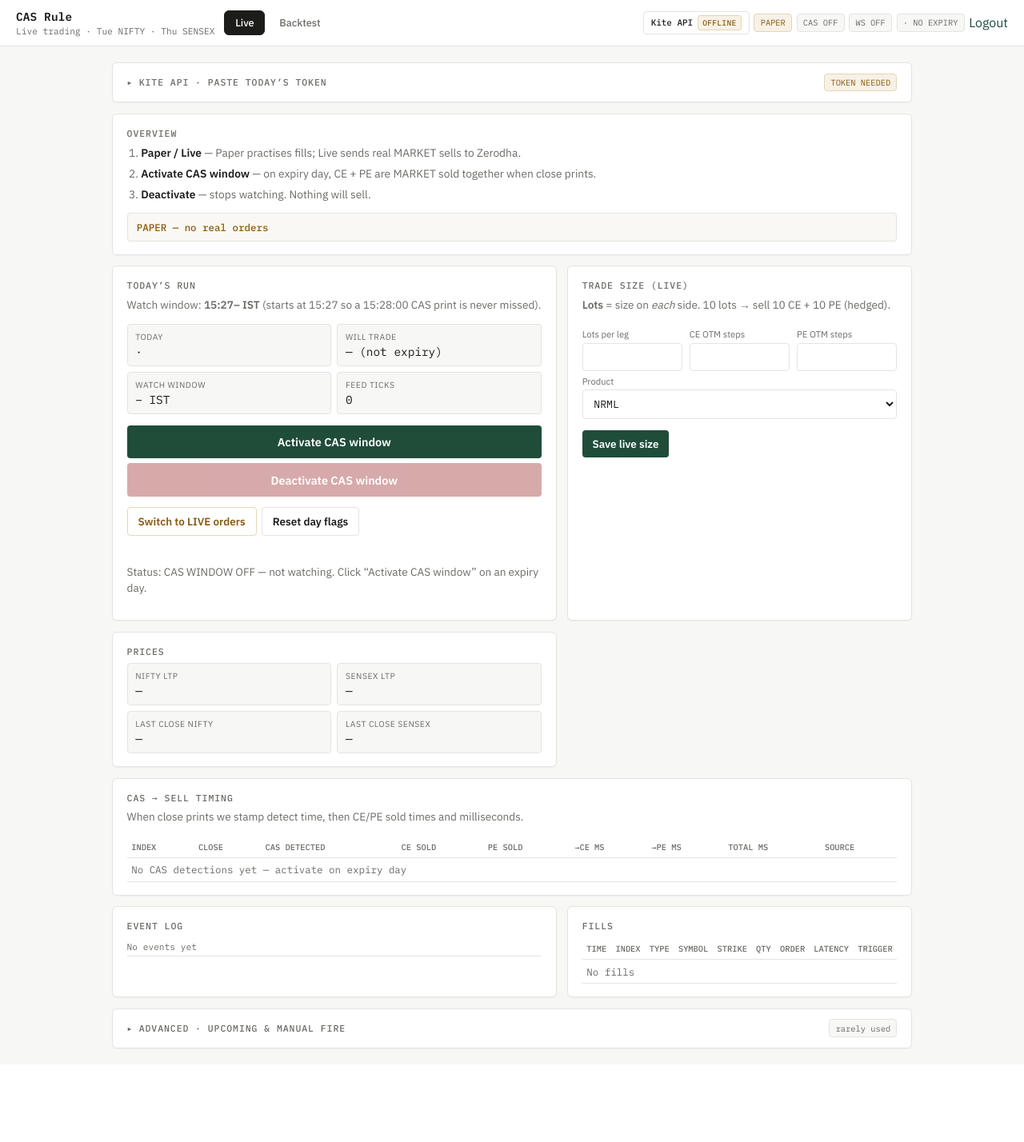
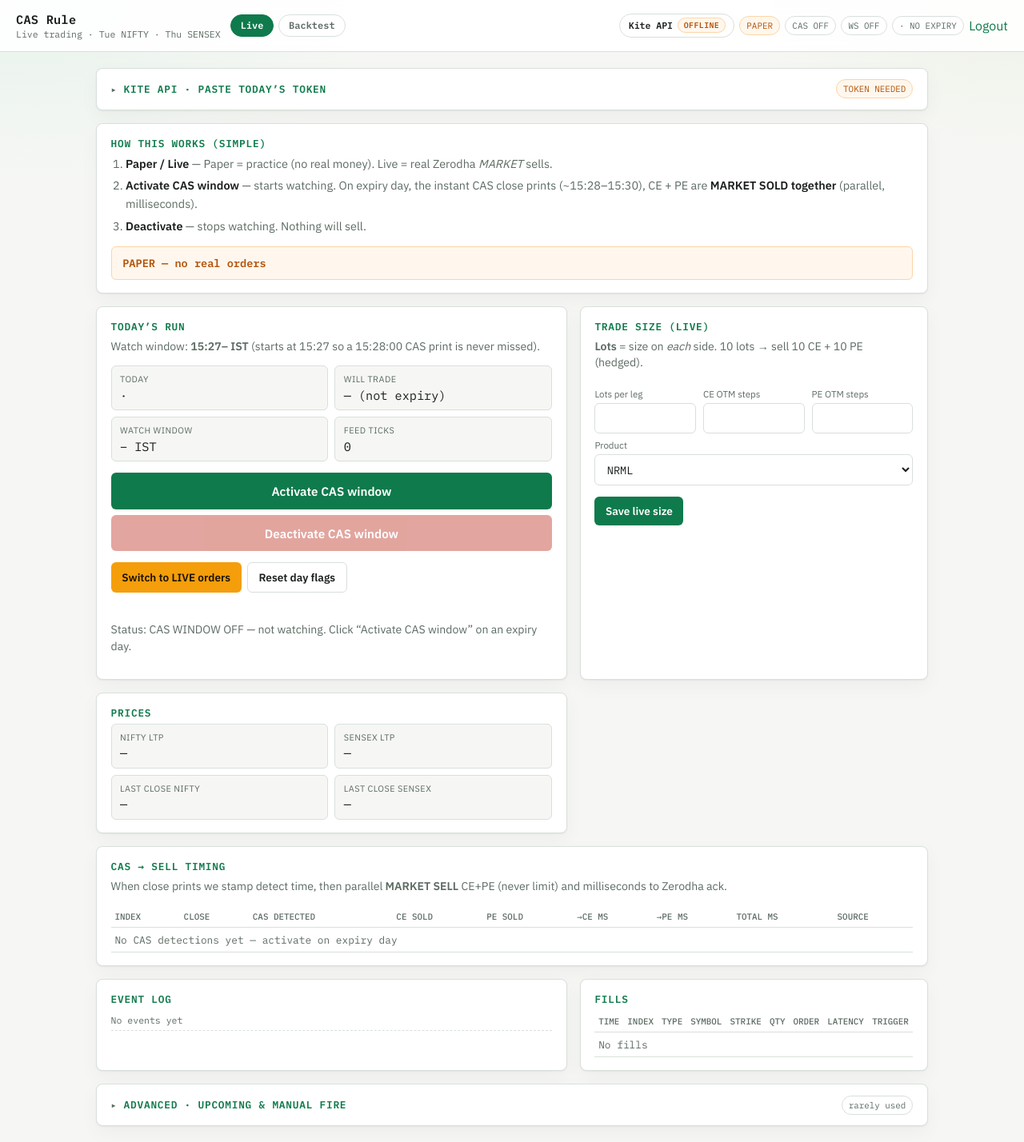
Before and after one commit to adeotale27/Backtesting-and-algo, a Flask app: template cas_rule_expiry_automation/templates/live.html in a window 1280 px wide. Shown: the whole page at 80% size. Before the commit the page ends 1312 px from the top, so only its background shows below. Run offline with Flask 3, Linux system fonts and the light colour scheme; the template is opened without the code that fills it, so the values that code supplies are empty; parts of the project's set-up code (start-up, migrations or seed data) failed here and were passed over.

Commit message:
Restore brighter UI; harden MARKET sells and cut fire-path latency
Bring back the previous green-gradient UI. Confirm CE+PE fire only as
Zerodha MARKET orders (price=0, never LIMIT). Stop persisting WS heartbeats
to disk, tighten the engine loop, and cheapen tick publish so detect→sell
is not blocked by status IO.

Co-authored-by: adeotale27 <adeotale27@users.noreply.github.com>

```diff
--- a/cas_rule_expiry_automation/static/style.css
+++ b/cas_rule_expiry_automation/static/style.css
@@ -1,18 +1,18 @@
 :root {
-  --bg: #f7f7f5;
+  --bg: #f6f7f4;
   --bg-elev: #ffffff;
-  --ink: #1c1c1a;
-  --muted: #6b6b66;
-  --line: #e4e4df;
-  --accent: #1f4d3a;
-  --accent-soft: #eef4f0;
-  --warn: #8a5a12;
-  --danger: #9b2c2c;
-  --ok: #1f4d3a;
-  --shadow: 0 1px 2px rgba(28, 28, 26, 0.04);
+  --ink: #1a1f1c;
+  --muted: #5c6b62;
+  --line: #d8e0da;
+  --accent: #0f7a4c;
+  --accent-soft: #e6f5ee;
+  --warn: #b45309;
+  --danger: #c0392b;
+  --ok: #0f7a4c;
+  --shadow: 0 1px 2px rgba(26, 31, 28, 0.06), 0 8px 24px rgba(26, 31, 28, 0.04);
   --mono: "IBM Plex Mono", ui-monospace, monospace;
   --sans: "IBM Plex Sans", system-ui, sans-serif;
-  --radius: 6px;
+  --radius: 8px;
 }
 
 * { box-sizing: border-box; }
@@ -20,9 +20,11 @@ html, body { margin: 0; padding: 0; }
 body {
   font-family: var(--sans);
   color: var(--ink);
-  background: var(--bg);
+  background:
+    radial-gradient(900px 420px at 0% 0%, #e8f3ec 0%, transparent 55%),
+    radial-gradient(700px 380px at 100% 0%, #eef2e8 0%, transparent 50%),
+    var(--bg);
   min-height: 100vh;
-  -webkit-font-smoothing: antialiased;
 }
 
 a { color: var(--accent); text-decoration: none; }
@@ -30,41 +32,42 @@ a:hover { text-decoration: underline; }
 
 .top {
   display: flex; align-items: center; justify-content: space-between; gap: 0.75rem;
-  padding: 0.7rem 1.25rem;
-  background: var(--bg-elev);
+  padding: 0.85rem 1.25rem;
+  background: rgba(255,255,255,0.9);
   border-bottom: 1px solid var(--line);
+  backdrop-filter: blur(8px);
   position: sticky; top: 0; z-index: 10;
 }
 .brand {
-  font-family: var(--mono); font-weight: 600; letter-spacing: 0.01em;
-  font-size: 0.9rem;
+  font-family: var(--mono); font-weight: 600; letter-spacing: 0.02em;
+  font-size: 0.95rem;
 }
 .brand small {
   display: block; font-weight: 400; color: var(--muted);
-  font-size: 0.7rem; letter-spacing: 0; margin-top: 0.1rem;
+  font-size: 0.72rem; letter-spacing: 0; margin-top: 0.1rem;
 }
-.nav { display: flex; gap: 0.25rem; }
+.nav { display: flex; gap: 0.35rem; }
 .nav-link {
-  font-family: var(--sans); font-size: 0.8rem; font-weight: 500;
-  padding: 0.35rem 0.8rem; border-radius: var(--radius);
-  border: 1px solid transparent; color: var(--muted); background: transparent;
+  font-family: var(--mono); font-size: 0.75rem; font-weight: 600;
+  padding: 0.35rem 0.75rem; border-radius: 999px;
+  border: 1px solid var(--line); color: var(--muted); background: #fff;
   text-decoration: none;
 }
-.nav-link:hover { text-decoration: none; color: var(--ink); background: #efefeb; }
-.nav-link.on { background: var(--ink); color: #fff; border-color: var(--ink); }
-.badges { display: flex; gap: 0.35rem; align-items: center; flex-wrap: wrap; margin-left: auto; }
+.nav-link:hover { text-decoration: none; border-color: var(--accent); color: var(--accent); }
+.nav-link.on { background: var(--accent); color: #fff; border-color: var(--accent); }
+.badges { display: flex; gap: 0.4rem; align-items: center; flex-wrap: wrap; margin-left: auto; }
 .badge {
-  font-family: var(--mono); font-size: 0.65rem; padding: 0.2rem 0.45rem;
-  border: 1px solid var(--line); border-radius: 4px; background: var(--bg);
+  font-family: var(--mono); font-size: 0.68rem; padding: 0.25rem 0.5rem;
+  border: 1px solid var(--line); border-radius: 999px; background: var(--bg-elev);
   color: var(--muted);
 }
-.badge.on { background: var(--accent-soft); color: var(--ok); border-color: #c5d9ce; }
-.badge.live { background: #f8ecec; color: var(--danger); border-color: #e8c8c8; }
-.badge.warn { background: #f7f1e6; color: var(--warn); border-color: #e6d5b3; }
+.badge.on { background: var(--accent-soft); color: var(--ok); border-color: #b7e0cb; }
+.badge.live { background: #fdecea; color: var(--danger); border-color: #f5c6c2; }
+.badge.warn { background: #fff7ed; color: var(--warn); border-color: #fbd5a8; }
 
 .wrap {
-  max-width: 1040px; margin: 0 auto; padding: 1.25rem;
-  display: grid; gap: 0.85rem;
+  max-width: 1080px; margin: 0 auto; padding: 1.25rem;
+  display: grid; gap: 1rem;
   grid-template-columns: 1.15fr 0.85fr;
 }
 @media (max-width: 860px) { .wrap { grid-template-columns: 1fr; } }
@@ -76,18 +79,18 @@ a:hover { text-decoration: underline; }
 }
 .card.wide { grid-column: 1 / -1; }
 .card h2 {
-  margin: 0 0 0.45rem; font-size: 0.72rem; text-transform: uppercase;
-  letter-spacing: 0.08em; color: var(--muted); font-family: var(--mono); font-weight: 500;
+  margin: 0 0 0.35rem; font-size: 0.8rem; text-transform: uppercase;
+  letter-spacing: 0.06em; color: var(--accent); font-family: var(--mono);
 }
-.hint { margin: 0 0 0.85rem; color: var(--muted); font-size: 0.85rem; line-height: 1.45; }
+.hint { margin: 0 0 0.9rem; color: var(--muted); font-size: 0.88rem; line-height: 1.45; }
 
-label { display: block; font-size: 0.7rem; color: var(--muted); margin: 0.4rem 0 0.2rem; }
+label { display: block; font-size: 0.72rem; color: var(--muted); margin: 0.45rem 0 0.25rem; }
 input, select {
-  width: 100%; padding: 0.5rem 0.6rem; border: 1px solid var(--line);
-  border-radius: 4px; background: #fff; color: var(--ink);
-  font-family: var(--mono); font-size: 0.82rem;
+  width: 100%; padding: 0.55rem 0.65rem; border: 1px solid var(--line);
+  border-radius: 6px; background: #fff; color: var(--ink);
+  font-family: var(--mono); font-size: 0.85rem;
 }
-input:focus, select:focus { outline: 1px solid var(--accent); border-color: var(--accent); }
+input:focus, select:focus { outline: 2px solid #b7e0cb; border-color: var(--accent); }
 
 .row { display: grid; gap: 0.55rem; grid-template-columns: 1fr 1fr; }
 .row-3 { display: grid; gap: 0.55rem; grid-template-columns: repeat(3, 1fr); }
@@ -96,165 +99,172 @@ input:focus, select:focus { outline: 1px solid var(--accent); border-color: var(
   .row, .row-3, .row-4 { grid-template-columns: 1fr 1fr; }
 }
 
-.actions { display: flex; flex-wrap: wrap; gap: 0.4rem; margin-top: 0.85rem; }
+.actions { display: flex; flex-wrap: wrap; gap: 0.45rem; margin-top: 0.85rem; }
 .actions.stack { flex-direction: column; align-items: stretch; }
 .actions.stack button { width: 100%; }
 button {
-  border: 0; cursor: pointer; border-radius: 4px; padding: 0.5rem 0.8rem;
-  font-weight: 550; font-family: var(--sans); font-size: 0.84rem;
+  border: 0; cursor: pointer; border-radius: 6px; padding: 0.55rem 0.85rem;
+  font-weight: 600; font-family: var(--sans); font-size: 0.85rem;
 }
-.btn-lg { padding: 0.7rem 1rem; font-size: 0.9rem; }
+.btn-lg { padding: 0.8rem 1rem; font-size: 0.95rem; }
 .btn-primary { background: var(--accent); color: #fff; }
-.btn-primary:hover:not(:disabled) { background: #183d2e; }
+.btn-primary:hover:not(:disabled) { filter: brightness(1.05); }
 .btn-danger { background: var(--danger); color: #fff; }
 .btn-ghost { background: #fff; color: var(--ink); border: 1px solid var(--line); }
-.btn-warn { background: #fff; color: var(--warn); border: 1px solid #e6d5b3; }
+.btn-warn { background: #f59e0b; color: #1a1200; }
 .btn-primary:disabled,
 .btn-danger:disabled,
 .btn-ghost:disabled,
 .btn-warn:disabled {
-  opacity: 0.4;
+  opacity: 0.45;
   cursor: not-allowed;
+  filter: none;
 }
 
 .steps {
-  margin: 0 0 0.75rem; padding-left: 1.1rem; color: var(--muted);
-  font-size: 0.86rem; line-height: 1.55;
+  margin: 0 0 0.85rem; padding-left: 1.15rem; color: var(--muted);
+  font-size: 0.9rem; line-height: 1.55;
 }
-.steps li { margin-bottom: 0.3rem; }
-.steps strong { color: var(--ink); font-weight: 600; }
+.steps li { margin-bottom: 0.35rem; }
+.steps strong { color: var(--ink); }
 .mode-banner {
-  font-family: var(--mono); font-weight: 500; font-size: 0.78rem;
-  padding: 0.55rem 0.7rem; border-radius: 4px; border: 1px solid var(--line);
+  font-family: var(--mono); font-weight: 600; font-size: 0.85rem;
+  padding: 0.7rem 0.85rem; border-radius: 6px; border: 1px solid var(--line);
 }
-.mode-banner.paper { background: #faf8f4; color: var(--warn); }
-.mode-banner.live { background: #faf5f5; color: var(--danger); }
+.mode-banner.paper { background: #fff7ed; color: var(--warn); border-color: #fbd5a8; }
+.mode-banner.live { background: #fdecea; color: var(--danger); border-color: #f5c6c2; }
 
-.kv { display: grid; grid-template-columns: 1fr 1fr; gap: 0.45rem; }
+.kv { display: grid; grid-template-columns: 1fr 1fr; gap: 0.5rem; }
 .kv > div {
-  background: var(--bg); border: 1px solid var(--line); border-radius: 4px; padding: 0.5rem 0.6rem;
+  background: var(--bg); border: 1px solid var(--line); border-radius: 6px; padding: 0.55rem 0.65rem;
 }
-.kv .k { font-size: 0.65rem; color: var(--muted); text-transform: uppercase; letter-spacing: 0.05em; }
-.kv .v { font-family: var(--mono); font-size: 0.9rem; margin-top: 0.12rem; }
+.kv .k { font-size: 0.68rem; color: var(--muted); text-transform: uppercase; letter-spacing: 0.04em; }
+.kv .v { font-family: var(--mono); font-size: 0.95rem; margin-top: 0.15rem; }
 
-table { width: 100%; border-collapse: collapse; font-size: 0.78rem; }
+table { width: 100%; border-collapse: collapse; font-size: 0.8rem; }
 th, td {
-  text-align: left; padding: 0.4rem 0.35rem; border-bottom: 1px solid var(--line);
+  text-align: left; padding: 0.4rem 0.3rem; border-bottom: 1px solid var(--line);
   font-family: var(--mono);
 }
-th { color: var(--muted); font-size: 0.65rem; text-transform: uppercase; font-weight: 500; }
+th { color: var(--muted); font-size: 0.68rem; text-transform: uppercase; font-weight: 500; }
 
-.timeline { max-height: 220px; overflow: auto; font-family: var(--mono); font-size: 0.7rem; }
-.timeline div { padding: 0.28rem 0; border-bottom: 1px solid var(--line); color: var(--muted); }
+.timeline { max-height: 220px; overflow: auto; font-family: var(--mono); font-size: 0.72rem; }
+.timeline div { padding: 0.28rem 0; border-bottom: 1px dashed var(--line); color: var(--muted); }
 .timeline .kind { color: var(--accent); font-weight: 600; }
 
-#msg { min-height: 1.1rem; margin-top: 0.55rem; font-family: var(--mono); font-size: 0.78rem; color: var(--muted); }
+#msg { min-height: 1.1rem; margin-top: 0.6rem; font-family: var(--mono); font-size: 0.8rem; color: var(--muted); }
 #msg.ok { color: var(--ok); }
 #msg.err { color: var(--danger); }
 
-.kpis { display: grid; grid-template-columns: repeat(4, 1fr); gap: 0.45rem; margin: 0.65rem 0; }
+.kpis { display: grid; grid-template-columns: repeat(4, 1fr); gap: 0.5rem; margin: 0.75rem 0; }
 @media (max-width: 860px) { .kpis { grid-template-columns: 1fr 1fr; } }
-.kpi { background: var(--bg); border: 1px solid var(--line); border-radius: 4px; padding: 0.5rem 0.55rem; }
-.kpi .k { font-size: 0.62rem; color: var(--muted); text-transform: uppercase; letter-spacing: 0.04em; }
-.kpi .v { font-family: var(--mono); font-size: 0.95rem; margin-top: 0.12rem; }
+.kpi { background: var(--bg); border: 1px solid var(--line); border-radius: 6px; padding: 0.55rem; }
+.kpi .k { font-size: 0.65rem; color: var(--muted); text-transform: uppercase; }
+.kpi .v { font-family: var(--mono); font-size: 1rem; margin-top: 0.15rem; }
 
 .login-wrap {
   min-height: 100vh; display: grid; place-items: center; padding: 1rem;
-  background: var(--bg);
 }
-.login-card { width: min(380px, 94vw); }
+.login-card { width: min(400px, 94vw); }
 .login-card h1 {
-  margin: 0 0 0.2rem; font-family: var(--mono); font-size: 1.05rem; color: var(--ink); font-weight: 600;
+  margin: 0 0 0.25rem; font-family: var(--mono); font-size: 1.15rem; color: var(--accent);
 }
 .chip {
-  display: inline-block; padding: 0.12rem 0.4rem; border-radius: 4px;
-  background: var(--accent-soft); color: var(--accent); font-size: 0.7rem;
-  font-family: var(--mono); margin: 0 0.2rem 0.2rem 0;
+  display: inline-block; padding: 0.15rem 0.45rem; border-radius: 999px;
+  background: var(--accent-soft); color: var(--accent); font-size: 0.72rem;
+  font-family: var(--mono); margin-right: 0.25rem;
 }
 
+/* Top Kite API control */
 .kite-btn {
-  display: inline-flex; align-items: center; gap: 0.35rem;
-  font-family: var(--mono); font-size: 0.68rem; font-weight: 500;
-  padding: 0.25rem 0.55rem; border-radius: 4px; cursor: pointer;
+  display: inline-flex; align-items: center; gap: 0.4rem;
+  font-family: var(--mono); font-size: 0.72rem; font-weight: 600;
+  padding: 0.3rem 0.65rem; border-radius: 999px; cursor: pointer;
   border: 1px solid var(--line); background: var(--bg-elev); color: var(--ink);
 }
-.kite-btn:hover { border-color: var(--muted); }
+.kite-btn:hover { border-color: var(--accent); background: var(--accent-soft); }
 .kite-btn.open { border-color: var(--accent); background: var(--accent-soft); }
 .kite-btn .kite-mode {
-  font-size: 0.6rem; padding: 0.1rem 0.35rem; border-radius: 3px;
-  border: 1px solid transparent; letter-spacing: 0.03em;
+  font-size: 0.62rem; padding: 0.12rem 0.4rem; border-radius: 999px;
+  border: 1px solid transparent; letter-spacing: 0.04em;
 }
 .kite-btn .kite-mode.live {
-  background: #f8ecec; color: var(--danger); border-color: #e8c8c8;
+  background: #fdecea; color: var(--danger); border-color: #f5c6c2;
 }
 .kite-btn .kite-mode.offline {
-  background: #f7f1e6; color: var(--warn); border-color: #e6d5b3;
+  background: #fff7ed; color: var(--warn); border-color: #fbd5a8;
 }
 
+/* Collapsible sections */
 .card.collapse { padding: 0; overflow: hidden; }
 .card.collapse > .collapse-head {
   display: flex; align-items: center; justify-content: space-between; gap: 0.75rem;
-  width: 100%; padding: 0.8rem 1.1rem; margin: 0; border: 0; background: transparent;
+  width: 100%; padding: 0.85rem 1.1rem; margin: 0; border: 0; background: transparent;
   cursor: pointer; text-align: left; font: inherit; color: inherit; border-radius: 0;
 }
 .card.collapse > .collapse-head:hover { background: var(--bg); }
 .card.collapse > .collapse-head h2 {
-  margin: 0; display: flex; align-items: center; gap: 0.45rem;
+  margin: 0; display: flex; align-items: center; gap: 0.5rem;
 }
 .card.collapse > .collapse-head .chev {
-  font-family: var(--mono); color: var(--muted); font-size: 0.72rem;
-  transition: transform 0.12s ease;
+  font-family: var(--mono); color: var(--muted); font-size: 0.75rem;
+  transition: transform 0.15s ease;
 }
 .card.collapse.open > .collapse-head .chev { transform: rotate(90deg); }
 .card.collapse > .collapse-body {
   display: none; padding: 0 1.1rem 1rem; border-top: 1px solid var(--line);
 }
-.card.collapse.open > .collapse-body { display: block; padding-top: 0.8rem; }
+.card.collapse.open > .collapse-body { display: block; padding-top: 0.85rem; }
 
 .adv-toggle {
-  margin-top: 0.7rem; background: transparent; border: 0; padding: 0;
-  color: var(--muted); font-family: var(--mono); font-size: 0.7rem;
+  margin-top: 0.75rem; background: transparent; border: 0; padding: 0;
+  color: var(--muted); font-family: var(--mono); font-size: 0.72rem;
   cursor: pointer; text-decoration: underline; text-underline-offset: 2px;
 }
 .adv-toggle:hover { color: var(--accent); }
-.adv-block { display: none; margin-top: 0.45rem; padding-top: 0.3rem; }
+.adv-block { display: none; margin-top: 0.5rem; padding-top: 0.35rem; }
 .adv-block.open { display: block; }
-.masked-hint { font-size: 0.7rem; color: var(--muted); margin: 0.15rem 0 0; }
+.masked-hint { font-size: 0.72rem; color: var(--muted); margin: 0.15rem 0 0; }
 
+/* Backtest page */
 .wrap-backtest {
-  max-width: 1140px;
+  max-width: 1180px;
   grid-template-columns: 1fr;
 }
 .bt-hero {
-  padding: 1.15rem 1.25rem;
-  background: var(--bg-elev);
+  padding: 1.35rem 1.4rem;
+  background:
+    linear-gradient(135deg, #e8f5ee 0%, #ffffff 55%),
+    var(--bg-elev);
 }
 .bt-hero h1 {
-  margin: 0 0 0.3rem;
+  margin: 0 0 0.35rem;
   font-family: var(--mono);
-  font-size: 1.2rem;
+  font-size: 1.35rem;
   font-weight: 600;
-  letter-spacing: -0.01em;
+  letter-spacing: -0.02em;
   color: var(--ink);
 }
 .bt-hero p {
   margin: 0;
-  max-width: 48rem;
+  max-width: 52rem;
   color: var(--muted);
-  font-size: 0.88rem;
+  font-size: 0.92rem;
   line-height: 1.5;
 }
 .bt-params h2,
 .bt-results h2,
-.bt-trades h2 { margin-bottom: 0.7rem; }
-.bt-rule { margin-top: 0.75rem; margin-bottom: 0; }
+.bt-trades h2 {
+  margin-bottom: 0.75rem;
+}
+.bt-rule { margin-top: 0.85rem; margin-bottom: 0; }
 .bt-notes {
-  margin-top: 0.2rem;
-  padding: 0.55rem 0.65rem;
+  margin-top: 0.25rem;
+  padding: 0.65rem 0.75rem;
   background: var(--bg);
   border: 1px solid var(--line);
-  border-radius: 4px;
-  font-size: 0.74rem;
+  border-radius: 6px;
+  font-size: 0.78rem;
   line-height: 1.45;
 }
 .bt-trades-head {
@@ -262,23 +272,25 @@ th { color: var(--muted); font-size: 0.65rem; text-transform: uppercase; font-we
   align-items: baseline;
   justify-content: space-between;
   gap: 1rem;
-  margin-bottom: 0.45rem;
+  margin-bottom: 0.5rem;
 }
 .bt-trades-head h2 { margin: 0; }
 .table-scroll {
   overflow: auto;
   max-height: 480px;
   border: 1px solid var(--line);
-  border-radius: 4px;
+  border-radius: 6px;
 }
 .table-scroll table { margin: 0; }
 .table-scroll th {
   position: sticky;
   top: 0;
-  background: #f0f0ec;
+  background: #f3f6f4;
   z-index: 1;
 }
-.wrap-backtest .kpis { grid-template-columns: repeat(4, 1fr); }
+.wrap-backtest .kpis {
+  grid-template-columns: repeat(4, 1fr);
+}
 @media (max-width: 860px) {
   .wrap-backtest .kpis { grid-template-columns: 1fr 1fr; }
   .bt-trades-head { flex-direction: column; gap: 0.25rem; }
--- a/cas_rule_expiry_automation/templates/live.html
+++ b/cas_rule_expiry_automation/templates/live.html
@@ -65,10 +65,10 @@
     </section>
 
     <section class="card wide">
-      <h2>Overview</h2>
+      <h2>How this works (simple)</h2>
       <ol class="steps">
-        <li><strong>Paper / Live</strong> — Paper practises fills; Live sends real MARKET sells to Zerodha.</li>
-        <li><strong>Activate CAS window</strong> — on expiry day, CE + PE are MARKET sold together when close prints.</li>
+        <li><strong>Paper / Live</strong> — Paper = practice (no real money). Live = real Zerodha <em>MARKET</em> sells.</li>
+        <li><strong>Activate CAS window</strong> — starts watching. On expiry day, the instant CAS close prints (~15:28–15:30), CE + PE are <strong>MARKET SOLD together</strong> (parallel, milliseconds).</li>
         <li><strong>Deactivate</strong> — stops watching. Nothing will sell.</li>
       </ol>
       <div id="mode-big" class="mode-banner {{ 'live' if cfg.live_trading else 'paper' }}">
@@ -150,7 +150,7 @@
 
     <section class="card wide">
       <h2>CAS → Sell timing</h2>
-      <p class="hint">When close prints we stamp detect time, then CE/PE sold times and milliseconds.</p>
+      <p class="hint">When close prints we stamp detect time, then parallel <strong>MARKET SELL</strong> CE+PE (never limit) and milliseconds to Zerodha ack.</p>
       <table>
         <thead>
           <tr>
@@ -402,7 +402,7 @@
     }
 
     render({{ status.state | tojson }}, {{ status.ws | tojson }});
-    setInterval(refresh, 1500);
+    setInterval(refresh, 750);
   </script>
 </body>
 </html>
```
Also changed, not shown: cas_rule_expiry_automation/engine.py (+23 -7 lines), cas_rule_expiry_automation/state.py (+10 -4 lines), cas_rule_expiry_automation/strategy_engine.py (+6 -2 lines), cas_rule_expiry_automation/templates/login.html (+5 -5 lines), cas_rule_expiry_automation/tests/test_cas_rule.py (+56 -0 lines), cas_rule_expiry_automation/ws_stream.py (+8 -4 lines).
